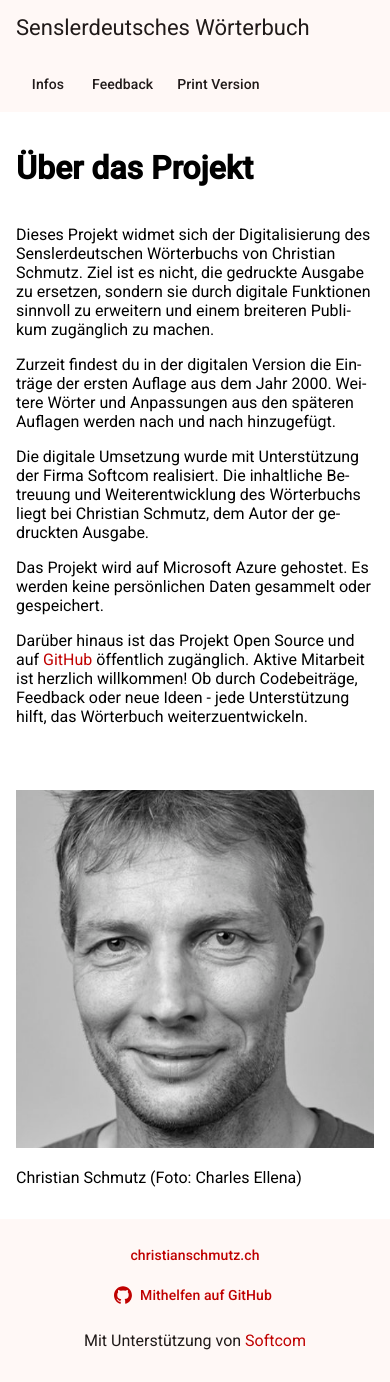
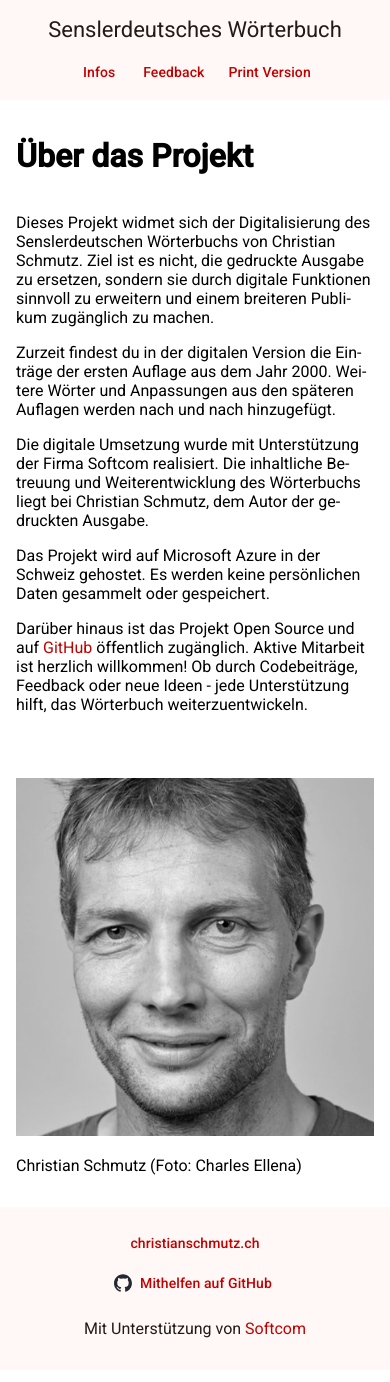
Before and after one commit to Softcom-Technologies-Organization/SenslerdeutschesWoerterbuch, an Angular app in the folder frontend/: page /about in a window 390 px wide. Built offline with nearby package versions, Linux system fonts and the light colour scheme.

Commit message:
Change to grid layout everywhere, set correct github colors, center header bar on small screens

```diff
--- a/frontend/src/app/about/about.component.html
+++ b/frontend/src/app/about/about.component.html
@@ -1,6 +1,6 @@
 <h1>Über das Projekt</h1>
 <div class="content-wrapper">
-  <div class="text-content">
+  <div>
     <p>
       Dieses Projekt widmet sich der Digitalisierung des Senslerdeutschen
       Wörterbuchs von Christian Schmutz. Ziel ist es nicht, die gedruckte
@@ -18,8 +18,8 @@
       Wörterbuchs liegt bei Christian Schmutz, dem Autor der gedruckten Ausgabe.
     </p>
     <p>
-      Das Projekt wird auf Microsoft Azure gehostet. Es werden keine
-      persönlichen Daten gesammelt oder gespeichert.
+      Das Projekt wird auf Microsoft Azure in der Schweiz gehostet. Es werden
+      keine persönlichen Daten gesammelt oder gespeichert.
     </p>
     <p>
       Darüber hinaus ist das Projekt Open Source und auf
@@ -33,7 +33,7 @@
     </p>
   </div>
   <div class="image-content">
-    <img src="cropped-Autorenfoto_Schmutz-sw.jpg" alt="Christian Schmutz" />
+    <img src="Christian-Schmutz.jpg" alt="Christian Schmutz" />
     <p>Christian Schmutz (Foto: Charles Ellena)</p>
   </div>
 </div>
--- a/frontend/src/app/about/about.component.scss
+++ b/frontend/src/app/about/about.component.scss
@@ -18,7 +18,7 @@
 }
 
 /* Simple breakpoint - desktop and up */
-@media (min-width: variables.$medium-breakpoint) {
+@media (min-width: variables.$Small-breakpoint) {
   .content-wrapper {
     grid-template-columns: 2fr 1fr;
   }
--- a/frontend/src/app/app.component.html
+++ b/frontend/src/app/app.component.html
@@ -1,9 +1,8 @@
 <header>
-  <mat-toolbar>
-    <mat-toolbar-row>
-      <span routerLink="/">Senslerdeutsches Wörterbuch</span>
-    </mat-toolbar-row>
-    <mat-toolbar-row>
+    <div class="content">
+      <div class="header-bar ">
+        <span routerLink="/" class="header-title">Senslerdeutsches Wörterbuch</span>
+        <nav>
           <a mat-button routerLink="/about">Infos</a>
           <a mat-button routerLink="/feedback">Feedback</a>
           <a
@@ -13,8 +12,9 @@
             rel="noopener"
             >Print Version</a
           >
-    </mat-toolbar-row>
-  </mat-toolbar>
+        </nav>
+      </div>
+    </div>
 </header>
 <main>
   <div class="content">
@@ -40,7 +40,11 @@
       target="_blank"
       rel="noopener"
     >
-      <mat-icon svgIcon="github" aria-label="GitHub icon"></mat-icon>
+      <mat-icon
+        class="github"
+        svgIcon="github"
+        aria-label="GitHub icon"
+      ></mat-icon>
       <span> Mithelfen auf GitHub </span>
     </a>
   </div>
--- a/frontend/src/app/app.component.scss
+++ b/frontend/src/app/app.component.scss
@@ -1,14 +1,18 @@
 @use "../styles/variables";
 
 :host {
-  display: flex;
-  flex-direction: column;
+  display: grid;
+  grid-template-rows: auto 1fr auto;
   min-height: 100vh; /* Full viewport height */
 }
 
 header {
   display: grid;
-  width: 100%;
+  // width: 100%;
+  background: var(--mat-sys-surface);
+  color: var(--mat-sys-on-surface);
+  padding: 0 1rem;
+
   span {
     cursor: pointer;
   }
@@ -17,9 +21,24 @@ header {
 main {
   display: grid;
   padding: 1rem;
-  flex: 1; /* This makes it expand to push footer down */
 }
 
+.header-bar {
+  display: grid;
+  grid-template-columns: auto auto;
+  justify-content: space-between;
+  align-items: center;
+  padding: 1rem 0 0.5rem;
+
+}
+
+.header-title {
+  font-family: var(--mat-sys-title-large-font);
+  font-size: var(--mat-sys-title-large-size);
+  line-height: var(--mat-sys-title-large-line-height);
+  font-weight: var(--mat-sys-title-large-weight);
+  letter-spacing: var(--mat-sys-title-large-tracking);
+}
 footer {
   display: grid;
   padding: 1rem;
@@ -30,28 +49,50 @@ footer {
 .content {
   justify-self: center;
   justify-content: center;
-  max-width: 960px;
+  max-width: variables.$max-width;
   width: 100%;
   hyphens: auto;
 }
 
 footer .content {
-  display: flex;
-  justify-content: space-between; /* Push support text left and GitHub link right */
-  align-items: center; /* Vertically center elements */
-  flex-wrap: wrap; /* Allow wrapping on very small screens */
+  display: grid;
+  grid-template-columns: auto auto auto;
+  align-items: center;
+  justify-content: space-between;
 }
 
 /* For small screens - center all elements vertically */
-@media (max-width: variables.$medium-breakpoint) {
+@media (max-width: variables.$Small-breakpoint) {
   footer .content {
-    flex-direction: column;
-    justify-content: center;
+    grid-template-columns: 1fr;
+    grid-template-rows: auto auto auto;
+    justify-items: center;
     text-align: center;
   }
 
   // make the supported by text appear at the bottom for small screens
   .supported-by {
-    order: 2;
+    grid-row: 3;
+  }
+
+  .header-bar {
+    display: grid;
+    grid-template-columns: 1fr;
+    grid-template-rows: auto auto;
+    justify-items: center;
+    gap: 0.5rem;
+  }
+  .header-bar h3 {
+    margin: 0;
   }
 }
+
+mat-icon.github {
+  fill: #24292f;
+}
+
+@media (prefers-color-scheme: dark) {
+  mat-icon.github {
+    fill: #fff;
+  }
+}
--- a/frontend/src/styles.scss
+++ b/frontend/src/styles.scss
@@ -18,7 +18,7 @@ body {
   font-family: Roboto, "Helvetica Neue", sans-serif;
 }
 
-a {
+p a {
   color: var(--mat-sys-primary);
   text-decoration: none;
   &:hover {
--- a/frontend/src/styles/_variables.scss
+++ b/frontend/src/styles/_variables.scss
@@ -1 +1,2 @@
-$medium-breakpoint: 768px;
+$Small-breakpoint: 960px;
+$max-width: 960px;
```
Also changed, not shown: frontend/public/Christian-Schmutz.jpg (renamed from frontend/public/cropped-Autorenfoto_Schmutz-sw.jpg). Lines whose indentation alone changed are shown as unchanged.
